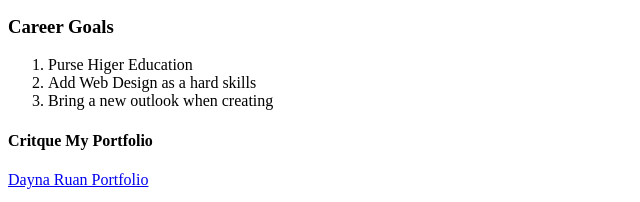
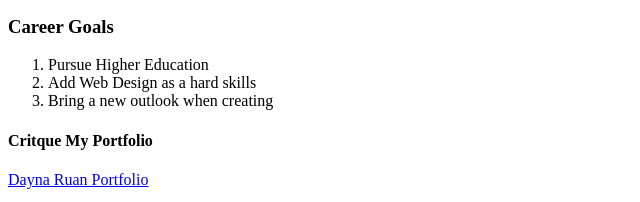
Before and after one commit to DaynaRuan/m2-hw2-ruan-dayna, a plain HTML site: page index.html in a window 1280 px wide. Shown: the part 602-804 px from the top of the page, 0-640 px from the left. Drawn offline with Linux system fonts and the light colour scheme.

Commit message:
Update index.html

```diff
--- a/index.html
+++ b/index.html
@@ -23,7 +23,7 @@
     <h3>Career Goals</h3>
 
     <ol>
-      <li>Purse Higer Education</li>
+      <li>Pursue Higher Education</li>
       <li>Add Web Design as a hard skills</li>
       <li>Bring a new outlook when creating</li>
     </ol>
```
